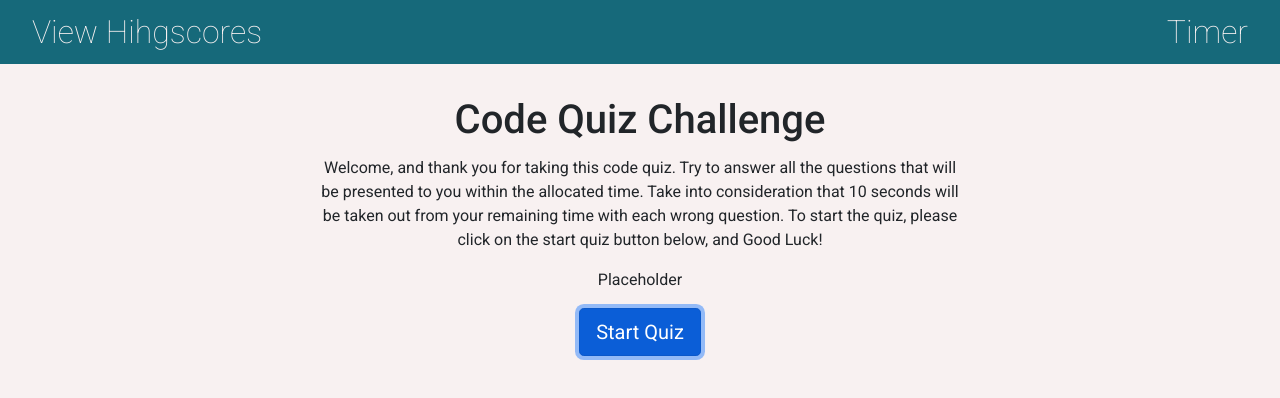
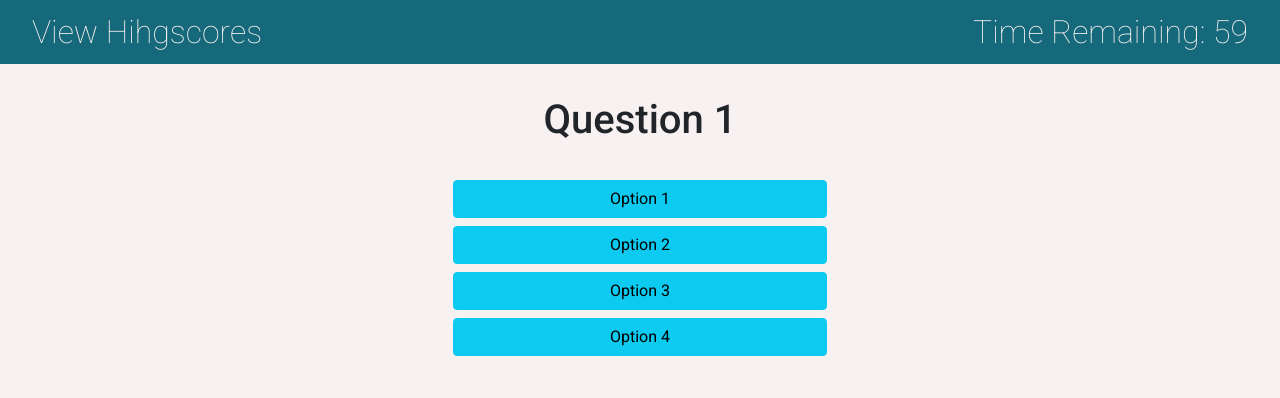
Before and after one commit to jlarrazabal/code-quiz, a plain HTML site: page index.html in a window 1280 px wide. Both pictures are taken after a click on the button "Start Quiz". Drawn offline with nearby package versions, Linux system fonts and the light colour scheme.

Commit message:
2nd Commit
- Minor adjustments to index.html
- Minor adjustment to styles.js
- script.js - work in progress

```diff
--- a/index.html
+++ b/index.html
@@ -15,18 +15,16 @@
   <header class="navbar my-header">
     <a href="high-scores.html" class="nav-link my-header-item">View Hihgscores</a>
     <ul class="navbar-nav">
-      <li id="timer" class="nav-item my-header-item">Timer</li>
+      <li id="timer" class="nav-item my-header-item">Ready to Start?</li>
     </ul>
   </header>
   <main>
     <h1 id="question" class="title-element">Code Quiz Challenge</h1>
-    <p class="instructions">Welcome, and thank you for taking this code quiz. Try to answer all the questions that will be presented to you within the allocated time. Take into consideration that 10 seconds will be taken out from your remaining time with each wrong question. To start the quiz, please click on the start quiz button below, and Good Luck!</p>
-    <div id="options">
-      <p>Placeholder</p>
-    </div>
+    <p id="quiz-instructions" class="instructions">Welcome, and thank you for taking this code quiz. Try to answer all the questions that will be presented to you within the allocated time. Take into consideration that 5 seconds will be taken out from your remaining time with each wrong question. To start the quiz, please click on the start quiz button below, and Good Luck!</p>
+    <div id="options"></div>
     <button id="start-quiz-btn" type="button" name="start-quiz" class="btn btn-primary btn-lg">Start Quiz</button>
   </main>
-
+<script src="script.js" charset="utf-8"></script>
 </body>
 
 </html>
--- a/script.js
+++ b/script.js
@@ -0,0 +1,71 @@
+//Global Variables
+var timeRemaining = 60;
+var currentQuestion = 0;
+const questionTitle = document.getElementById("question");
+const instructions = document.getElementById("quiz-instructions");
+const questionsOptions = document.getElementById("options");
+const startQuiz = document.getElementById("start-quiz-btn");
+const questions = [
+  {
+    question: "Question 1",
+    options: ["Option 1","Option 2","Option 3","Option 4"],
+    answer: "Option 1"
+  },
+  {
+    question: "Question 2",
+    options: ["Option 1","Option 2","Option 3","Option 4"],
+    answer: "Option 2"
+  },
+  {
+    question: "Question 3",
+    options: ["Option 1","Option 2","Option 3","Option 4"],
+    answer: "Option 3"
+  },
+  {
+    question: "Question 4",
+    options: ["Option 1","Option 2","Option 3","Option 4"],
+    answer: "Option 4"
+  }
+]
+var score = questions.length;
+
+//Timer Function
+var timer = function() {
+  let timerInterval = setInterval(function(){
+    let timerDisplay = document.getElementById("timer");
+    timerDisplay.innerText="Time Remaining: "+ timeRemaining
+    if(timeRemaining===0){
+      clearInterval(timerInterval);
+      timerDisplay.innerText="Time is up, Game Over!";
+    }
+    timeRemaining--;
+  },1000);
+  addQuestions();
+}
+
+//Add questions Function
+var addQuestions = function() {
+    instructions.remove();
+    startQuiz.remove();
+    for (var i = 0; i < 4; i++) {
+      questionTitle.innerText=questions[0].question;
+      let newOption = document.createElement("button");
+      newOption.innerText=questions[i].options[i];
+      newOption.setAttribute("id","option"+(i+1));
+      newOption.setAttribute("class","btn btn-info question-options");
+      questionsOptions.appendChild(newOption);
+    }
+    console.log(questionsOptions);
+    document.getElementById("option1").addEventListener("click",validateAnswer(document.getElementById("option1").innerText));
+    document.getElementById("option2").addEventListener("click",validateAnswer(document.getElementById("option2").innerText));
+    document.getElementById("option3").addEventListener("click",validateAnswer(document.getElementById("option3").innerText));
+    document.getElementById("option4").addEventListener("click",validateAnswer(document.getElementById("option4").innerText));
+    //add code to move next question
+}
+
+var validateAnswer = function(userAnswer){
+  console.log(userAnswer);
+  // console.log(correctAnswer);
+}
+
+startQuiz.addEventListener("click",timer);
--- a/styles.css
+++ b/styles.css
@@ -1,3 +1,4 @@
+/* Global Styles */
 *{
   margin: 0;
   padding: 0;
@@ -10,6 +11,7 @@ body {
     text-align: center;
 }
 
+/* Header Styles */
 .my-header {
   background-color: #16697a;
 }
@@ -25,9 +27,7 @@ body {
   color: #ffa62b;
 }
 
-.nav-link {
-  text-align: left;
-}
+/* Main Area Styles */
 
 .title-element {
   padding: 2rem;
@@ -43,6 +43,11 @@ body {
   padding: 1rem;
 }
 
-#options p {
-  margin: 0 auto;
+/* Styles for Dynamic Buttons */
+.question-options{
+  display: block;
+  width: 30%;
+  margin: 0.5rem auto;
 }
+
+/* Note: To reduce the Styles for the page, I used bootstrap classes. */
```
